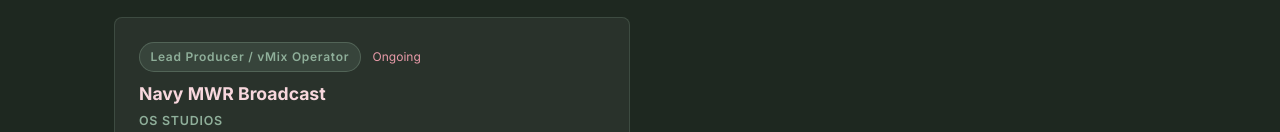
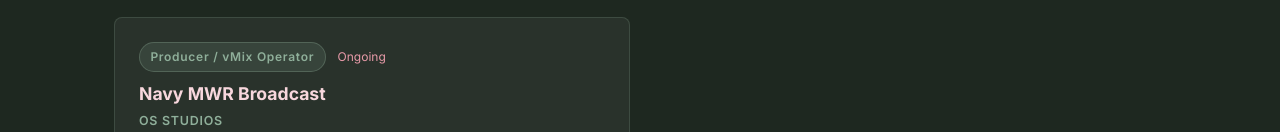
Before and after one commit to VermilionRose/vermilionrose.github.io, an Astro site: page / in a window 1280 px wide. Shown: the part 3779-3911 px from the top of the page. Built offline with nearby package versions, Linux system fonts and the light colour scheme; Astro itself is replaced by a stand-in of ours.

Commit message:
edit to role for Navy MWR
Apologies!!

```diff
--- a/src/components/Credits.astro
+++ b/src/components/Credits.astro
@@ -5,7 +5,7 @@ const credits = [
   // 2026
   { event: "Annihilator Cup 6.0", client: "AT&T", via: "OS Studios", role: "Associate Producer", year: "2026" },
   { event: "Salesforce Slackbot Announcement", client: "Salesforce", via: "Super Tempo Productions", role: "Remote vMix Operator (vMix on AWS)", year: "2026" },
-  { event: "Navy MWR Broadcast", client: "Navy MWR", via: "OS Studios", role: "Lead Producer / vMix Operator", year: "2025–ongoing" },
+  { event: "Navy MWR Broadcast", client: "Navy MWR", via: "OS Studios", role: "Producer / vMix Operator", year: "2025–ongoing" },
   { event: "International Battle of the Badges", client: "FDNY Bravest", via: "Flypack NY", role: "Encoding Engineer", year: "Mar 2026" },
   // 2025
   { event: "Unstoppable Africa 2025", client: "UN", via: "Live Star Entertainment", role: "Encoding Engineer", year: "Sep 2025" },
--- a/src/components/Featured.astro
+++ b/src/components/Featured.astro
@@ -36,7 +36,7 @@ const featured = [
   {
     event: "Navy MWR Broadcast",
     client: "OS Studios",
-    role: "Lead Producer / vMix Operator",
+    role: "Producer / vMix Operator",
     year: "Ongoing",
     story:
       "Started as vMix Operator for the Navy Morale, Welfare and Recreation broadcast and grew into the Lead Producer role. An ongoing engagement that spans both the technical and editorial sides of production.",
```
